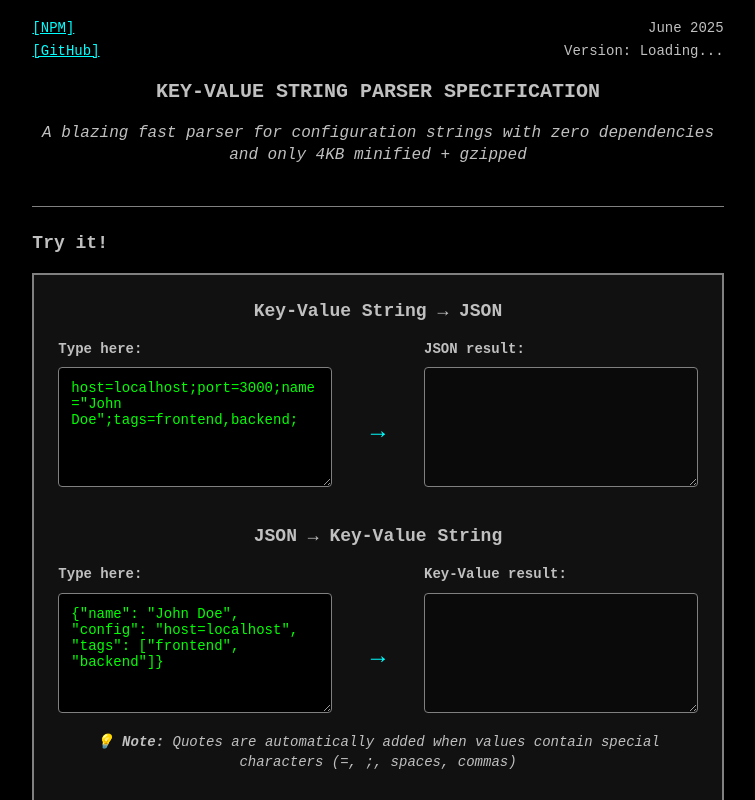
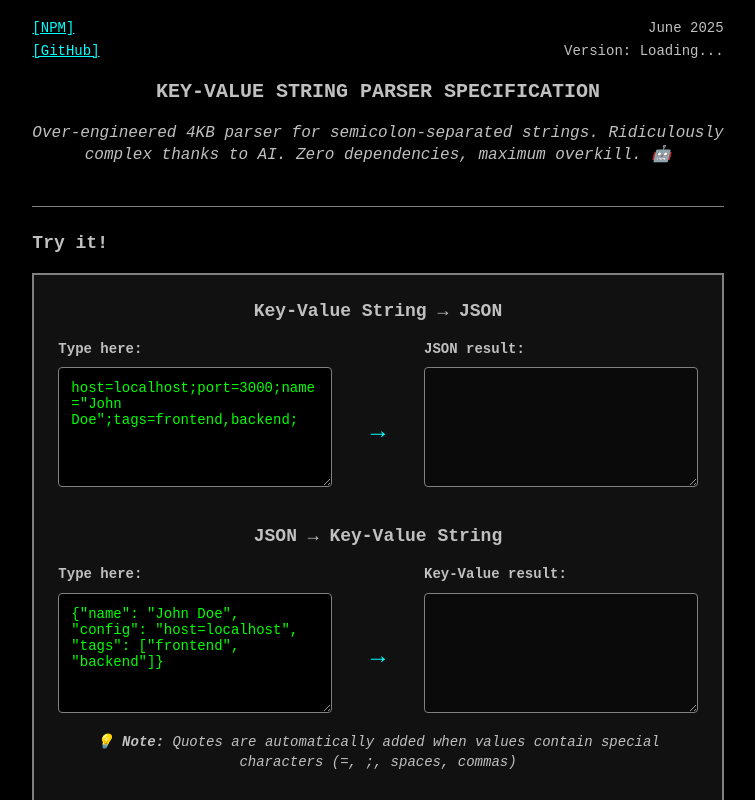
Before and after one commit to fedemartinm/key-value-string, a website: page docs/index.html in a window 1280 px wide. Shown: the top 800 px of the page, without its empty margins (262-1017 px from the left). Drawn offline with nearby package versions, Linux system fonts and the light colour scheme; a script that the page names is missing.

Commit message:
Update docs

```diff
--- a/docs/index.html
+++ b/docs/index.html
@@ -283,7 +283,7 @@
 
         <h1 class="rfc-title">Key-Value String Parser Specification</h1>
 
-        <p class="rfc-subtitle">A blazing fast parser for configuration strings with zero dependencies and only 4KB minified + gzipped</p>
+        <p class="rfc-subtitle">Over-engineered 4KB parser for semicolon-separated strings. Ridiculously complex thanks to AI. Zero dependencies, maximum overkill. 🤖</p>
     </div>
 
     <h2>Try it!</h2>
```
